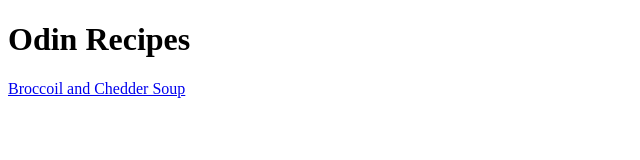
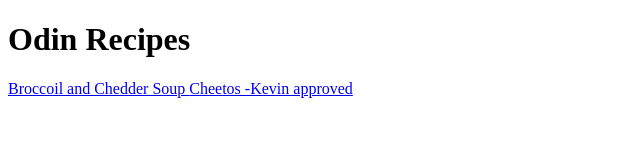
Before and after one commit to BobDeAssassin/odin-recipes, a plain HTML site: page index.html in a window 1280 px wide. Shown: the whole page, without its empty margins (0-640 px from the left). Drawn offline with Linux system fonts and the light colour scheme.

Commit message:
link index.html to cheeto page

```diff
--- a/index.html
+++ b/index.html
@@ -7,5 +7,6 @@
     <body>
         <h1>Odin Recipes</h1>
         <a href="recipes/broccoli-soup.html">Broccoil and Chedder Soup </a>
+        <a href="recipes/cheetos.html">Cheetos -Kevin approved</a>
     </body>
 </html>
```
